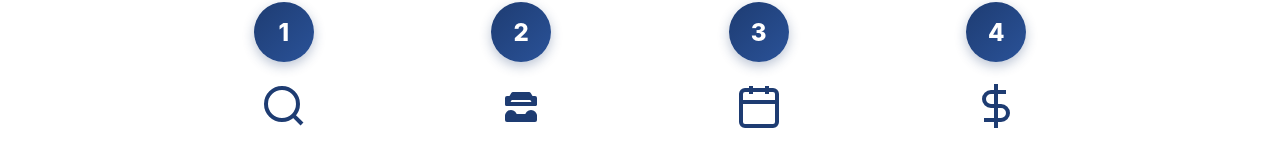
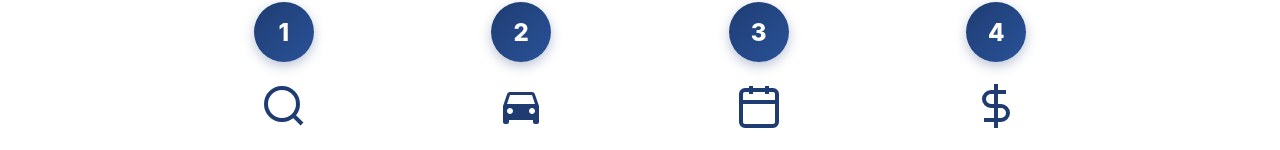
Before and after one commit to Lazarorx/desafio-minerva-tabela-fipe, a React (Vite) app in the folder tabela-fipe-app/: page / in a window 1280 px wide. Shown: the part 802-952 px from the top of the page. Built offline with nearby package versions, Linux system fonts and the light colour scheme.

Commit message:
fix: improve car icon with filled style for better visibility

```diff
--- a/tabela-fipe-app/src/components/HowItWorks.jsx
+++ b/tabela-fipe-app/src/components/HowItWorks.jsx
@@ -8,7 +8,7 @@ function HowItWorks() {
       description: 'Selecione a marca do veículo que deseja consultar'
     },
     {
-      icon: <svg className="step-icon-svg" width="48" height="48" viewBox="0 0 24 24" fill="none" stroke="currentColor" strokeWidth="2" strokeLinecap="round" strokeLinejoin="round"><path d="M5 17h14v2H5z"/><path d="M16 6l3 5H5l3-5h8z"/><circle cx="7" cy="17" r="2"/><circle cx="17" cy="17" r="2"/><path d="M5 11V8h14v3"/></svg>,
+      icon: <svg className="step-icon-svg" width="48" height="48" viewBox="0 0 24 24" fill="currentColor"><path d="M18.92 6.01C18.72 5.42 18.16 5 17.5 5h-11c-.66 0-1.21.42-1.42 1.01L3 12v8c0 .55.45 1 1 1h1c.55 0 1-.45 1-1v-1h12v1c0 .55.45 1 1 1h1c.55 0 1-.45 1-1v-8l-2.08-5.99zM6.5 16c-.83 0-1.5-.67-1.5-1.5S5.67 13 6.5 13s1.5.67 1.5 1.5S7.33 16 6.5 16zm11 0c-.83 0-1.5-.67-1.5-1.5s.67-1.5 1.5-1.5 1.5.67 1.5 1.5-.67 1.5-1.5 1.5zM5 11l1.5-4.5h11L19 11H5z"/></svg>,
       title: 'Selecione o Modelo',
       description: 'Escolha o modelo específico do carro'
     },
```
